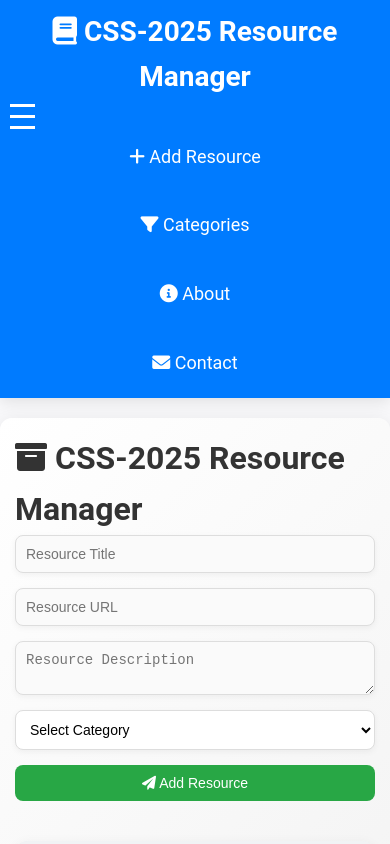
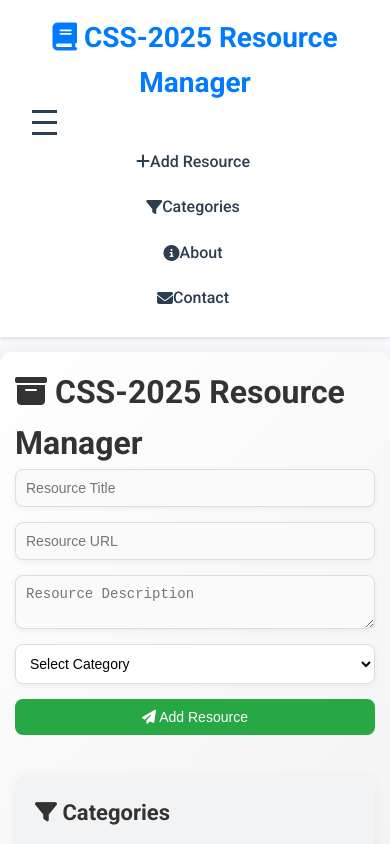
Before and after one commit to Arshadcs20/Resource-Manager-CSS-2025, a plain HTML site: page index.html in a window 390 px wide. Both pictures are taken after a click on the element 22 px from the left and 116 px from the top of the page. Shown: the top 844 px of the page. Drawn offline with Linux system fonts and the light colour scheme; no server answers.

Commit message:
update UI with Icons

```diff
--- a/index.html
+++ b/index.html
@@ -11,8 +11,8 @@
     <!-- Font Awesome Icons -->
     <link
       rel="stylesheet"
-      href="https://cdnjs.cloudflare.com/ajax/libs/font-awesome/6.0.0-beta3/css/all.min.css"
-      integrity="sha512-Fo3rlrQkTyx8Cfpc+h8s2fVZl1Lm4VBBrcw4C1t9jVXYykDXf02/Ud3gtpEN7te6K8RNT8fFwF4F1sgz6QW2ag=="
+      href="https://cdnjs.cloudflare.com/ajax/libs/font-awesome/6.6.0/css/all.min.css"
+      integrity="sha512-Kc323vGBEqzTmouAECnVceyQqyqdsSiqLQISBL29aUW4U/M7pSPA/gEUZQqv1cwx4OnYxTxve5UMg5GT6L4JJg=="
       crossorigin="anonymous"
       referrerpolicy="no-referrer"
     />
--- a/styles.css
+++ b/styles.css
@@ -1,8 +1,17 @@
+/* Import Roboto Font */
+@import url('https://fonts.googleapis.com/css2?family=Roboto:wght@400;500;700&display=swap');
+
 /* Basic Reset */
 * {
     box-sizing: border-box;
     margin: 0;
     padding: 0;
+}
+
+/* Apply smooth scrolling to the entire document */
+html,
+body {
+    scroll-behavior: smooth;
 }
 
 /* Body Styling */
@@ -11,8 +20,6 @@ body {
     background-color: #f9f9fb;
     color: #333;
     line-height: 1.6;
-    scroll-behavior: smooth;
-    /* Smooth scrolling enabled here */
 }
 
 /* Container Styling */
@@ -27,14 +34,18 @@ body {
 
 /* Header Styling */
 header {
-    background-color: #007bff;
-    padding: 10px;
-    margin-bottom: 20px;
-    box-shadow: 0 4px 15px rgba(0, 0, 0, 0.1);
+    background-color: #ffffff;
+    box-shadow: 0 2px 4px rgba(0, 0, 0, 0.1);
+    padding: 1rem 2rem;
+    margin-bottom: 15px;
+    position: sticky;
+    top: 0;
+    z-index: 1000;
 }
 
 header h1 {
-    color: white;
+    color: #007bff;
+    /* Changed from blue to a consistent shade */
     text-align: center;
     font-size: 28px;
     margin-bottom: 0;
@@ -42,35 +53,39 @@ header h1 {
 
 .navbar {
     display: flex;
+    align-items: center;
     justify-content: space-between;
+    max-width: 1200px;
+    margin: auto;
+}
+
+.nav-links {
+    display: flex;
+    align-items: center;
+    /* Removed redundant text-decoration and color */
+}
+
+.nav-links li {
+    margin-right: 0.5rem;
+    list-style-type: none;
+    padding-right: 5px;
+    padding-left: 5px;
+}
+
+.nav-links a {
+    text-decoration: none;
+    color: #2c3e50;
+    font-weight: 500;
+    transition: color 0.3s ease;
+    display: flex;
+    margin-right: 4px;
     align-items: center;
 }
 
-.nav-links {
-    list-style: none;
-    display: flex;
-    gap: 20px;
-}
-
-.nav-links li {
-    display: inline;
-}
-
-.nav-links a {
-    color: white;
-    text-decoration: none;
-    font-size: 18px;
-    transition: color 0.3s ease;
-}
-
-.nav-links a:hover {
-    color: #f8f9fa;
-}
-
-/* Smooth Scroll for anchor links */
-a {
-    scroll-behavior: smooth;
-    /* Applies smooth scrolling for anchor links */
+.nav-links a:hover,
+.nav-links a:focus {
+    color: #3498db;
+    outline: none;
 }
 
 /* Menu Toggle for Mobile */
@@ -83,8 +98,16 @@ a {
 .bar {
     height: 3px;
     width: 25px;
-    background-color: white;
+    background-color: #2c3e50;
+    /* Changed to match the nav-links color for better visibility */
     margin: 4px 0;
+    transition: background-color 0.3s ease;
+}
+
+.menu-toggle:hover .bar,
+.menu-toggle:focus .bar {
+    background-color: #3498db;
+    outline: none;
 }
 
 /* Form Styling */
@@ -130,8 +153,10 @@ form button {
     transition: background-color 0.3s ease;
 }
 
-form button:hover {
+form button:hover,
+form button:focus {
     background-color: #218838;
+    outline: none;
 }
 
 /* Category Filters Styling */
@@ -201,8 +226,10 @@ form button:hover {
     transition: color 0.3s ease;
 }
 
-.resource-item a:hover {
+.resource-item a:hover,
+.resource-item a:focus {
     color: #007bff;
+    outline: none;
 }
 
 .resource-item p {
@@ -233,8 +260,10 @@ form button:hover {
     transition: background-color 0.3s ease;
 }
 
-.resource-item button:hover {
+.resource-item button:hover,
+.resource-item button:focus {
     background-color: #c82333;
+    outline: none;
 }
 
 /* Custom Category Input Styling */
@@ -306,8 +335,10 @@ footer p {
     transition: color 0.3s ease;
 }
 
-.footer-links a:hover {
+.footer-links a:hover,
+.footer-links a:focus {
     color: #f8f9fa;
+    outline: none;
 }
 
 /* Responsive Styling */
@@ -331,13 +362,6 @@ footer p {
         display: flex;
         flex-direction: column;
         cursor: pointer;
-    }
-
-    .bar {
-        height: 3px;
-        width: 25px;
-        background-color: white;
-        margin: 4px 0;
     }
 
     .nav-links li {
```
